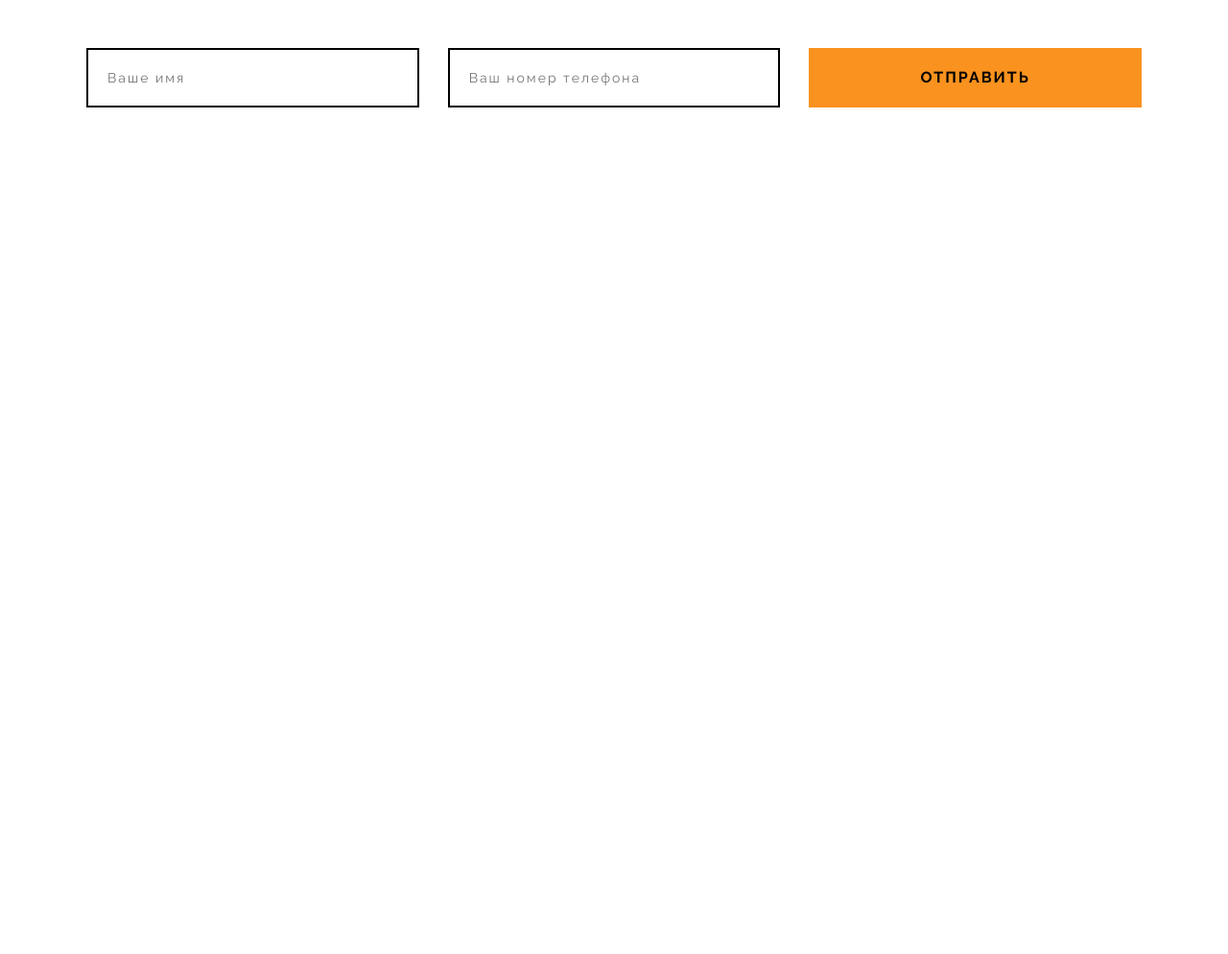
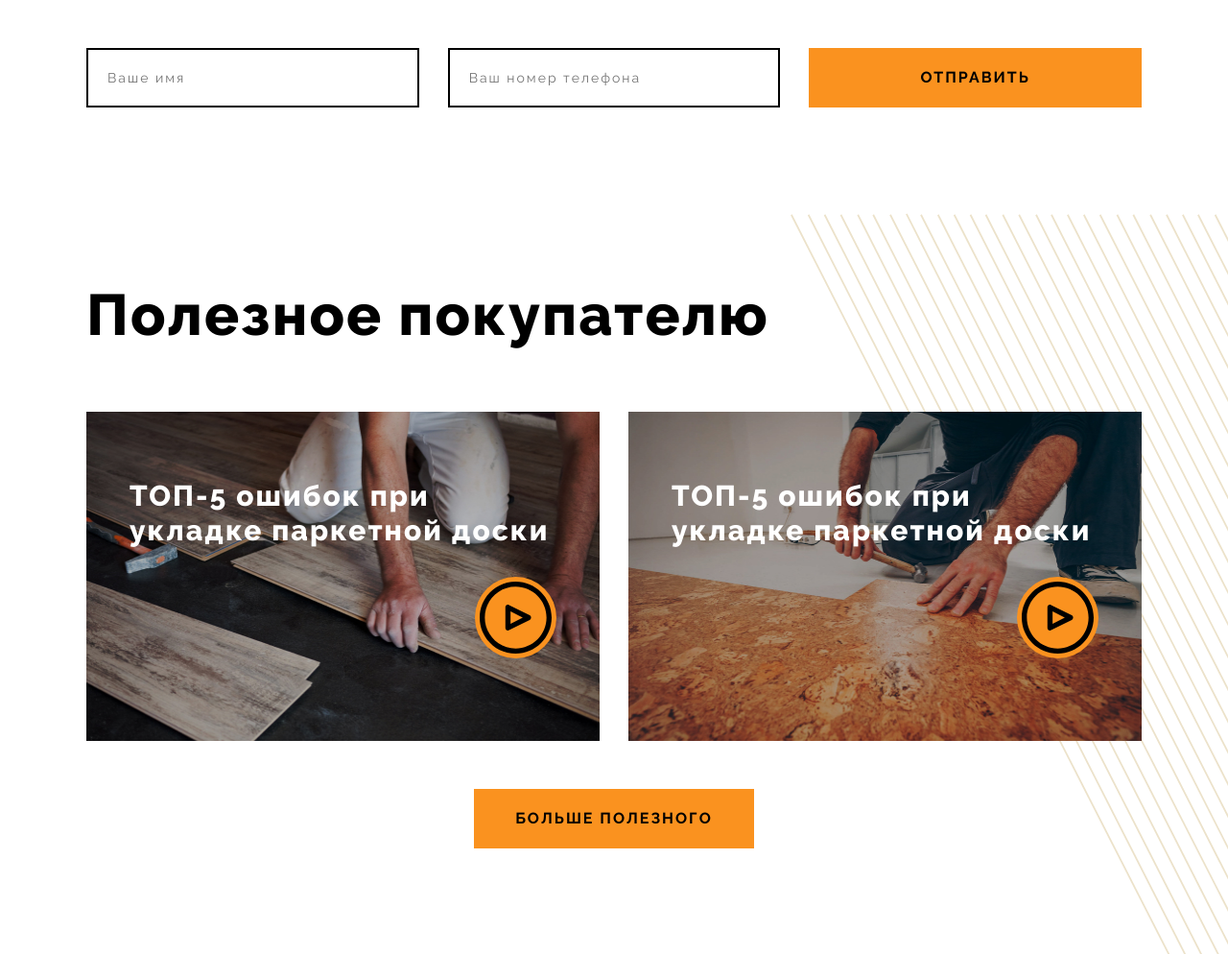
Before and after one commit to yurkaronin/parket-a, a website: page src/html/index.html in a window 1280 px wide. Shown: the part 9134-10128 px from the top of the page at 96% size. Before the commit the page ends 9356 px from the top, so only its background shows below. Drawn offline with nearby package versions, Linux system fonts and the light colour scheme; files that its build step writes are made by us from their sources; files whose address does not match are found by name.

Commit message:
Добавил блок с видео рликами

```diff
--- a/src/html/index.html
+++ b/src/html/index.html
@@ -30,6 +30,7 @@
     @@include('sections/main-showroom.html')
     @@include('sections/main-collections.html')
     @@include('sections/main-consultation.html')
+    @@include('sections/main-useful.html')
   </main>
   <!-- Swiper JS -->
   <script src="https://unpkg.com/swiper/swiper-bundle.min.js"></script>
--- a/src/html/sections/main-collections.html
+++ b/src/html/sections/main-collections.html
@@ -10,8 +10,8 @@
 
     <!-- Swiper -->
     <div class="custom-slider__navigation">
-      <div class="swiper-button-next mySwiper-2__next"></div>
-      <div class="swiper-button-prev mySwiper-2__prev"></div>
+      <div class="swiper-button-next mySwiper-2-next"></div>
+      <div class="swiper-button-prev mySwiper-2-prev"></div>
     </div>
     <!-- Слайдер  -->
     <div class="main-collections__slider custom-slider swiper-container mySwiper-2">
--- a/src/html/sections/main-consultation.html
+++ b/src/html/sections/main-consultation.html
@@ -1,7 +1,7 @@
 <!-- Консультация специалиста  -->
 <section class="main-consultation">
   <div class="wrapper">
-    <img class="conmain-consultation__photo" src="img/team/1.jpg" alt="Менеджер" width="540" height="300">
+    <img class="main-consultation__photo" src="img/team/1.jpg" alt="Менеджер" width="540" height="300">
 
     <div class="main-consultation__details">
       <h2 class="title">Консультация специалиста</h2>
--- a/src/html/sections/main-showroom.html
+++ b/src/html/sections/main-showroom.html
@@ -7,8 +7,8 @@
     </div>
     <!-- Swiper -->
     <div class="custom-slider__navigation">
-      <div class="swiper-button-next mySwiper__next"></div>
-      <div class="swiper-button-prev mySwiper__prev"></div>
+      <div class="swiper-button-next mySwiper-next"></div>
+      <div class="swiper-button-prev mySwiper-prev"></div>
     </div>
 
     <div class="main-showroom__slider custom-slider swiper-container mySwiper">
--- /dev/null
+++ b/src/html/sections/main-useful.html
@@ -0,0 +1,26 @@
+<!-- Полезное покупателю  -->
+<section class="main-useful">
+  <div class="wrapper">
+    <div class="section-header">
+      <h2 class="title">Полезное покупателю</h2>
+    </div>
+    <ul class="main-useful__list">
+      <li class="main-useful__item">
+        <img class="main-useful__image" src="img/video/1.jpg" alt="фотография ролика" width="540" height="343">
+        <h3 class="main-useful__title">ТОП-5 ошибок при укладке паркетной доски</h3>
+        <a class="main-useful__link" href="#">
+          <img src="img/icons/play-button.svg" alt="иконка пуска" width="85" height="85">
+        </a>
+      </li>
+      <li class="main-useful__item">
+        <img class="main-useful__image" src="img/video/2.jpg" alt="фотография ролика" width="540" height="343">
+        <h3 class="main-useful__title">ТОП-5 ошибок при укладке паркетной доски</h3>
+        <a class="main-useful__link" href="#">
+          <img src="img/icons/play-button.svg" alt="иконка пуска" width="85" height="85">
+        </a>
+      </li>
+    </ul>
+
+    <a href="#" class="main-useful__button button">Больше полезного</a>
+  </div>
+</section>
--- a/src/js/main.js
+++ b/src/js/main.js
@@ -29,8 +29,8 @@ tab();
 
 var swiper = new Swiper(".mySwiper", {
   navigation: {
-    nextEl: ".mySwiper__next",
-    prevEl: ".mySwiper__prev",
+    nextEl: ".mySwiper-next",
+    prevEl: ".mySwiper-prev",
   },
   autoplay: {
     delay: 2500,
@@ -65,8 +65,8 @@ var swiper = new Swiper(".mySwiper", {
 
 var swiper2 = new Swiper(".mySwiper-2", {
   navigation: {
-    nextEl: ".mySwiper-2__next",
-    prevEl: ".mySwiper-2__prev",
+    nextEl: ".mySwiper-2-next",
+    prevEl: ".mySwiper-2-prev",
   },
   autoplay: {
     delay: 2500,
--- a/src/scss/sections/_main-consultation.scss
+++ b/src/scss/sections/_main-consultation.scss
@@ -21,7 +21,7 @@
   }
 }
 
-.conmain-consultation__photo {
+.main-consultation__photo {
   max-width: 540px;
   height: auto;
   height: auto;
--- /dev/null
+++ b/src/scss/sections/_main-userful.scss
@@ -0,0 +1,78 @@
+.main-useful {
+  padding: $basic-padding;
+  position: relative;
+  &::before {
+    width: 100%;
+    height: 100%;
+    position: absolute;
+    top: 0;
+    right: 0;
+    content: "";
+    display: block;
+    background-image: url(../img/bg/bg-8.svg);
+    background-repeat: no-repeat;
+    background-size: cover;
+    z-index: -1;
+    @media (max-width: 1200px) {
+      display: none;
+    }
+  }
+}
+
+.main-useful__list {
+  list-style: none;
+  margin: 0;
+  padding: 0;
+  display: grid;
+  gap: 30px;
+  grid-template-columns: 1fr 1fr;
+  margin-bottom: 50px;
+  @media (max-width: 900px) {
+    grid-template-columns: 1fr;
+  }
+}
+
+.main-useful__item {
+  position: relative;
+  padding: 40px 45px;
+  min-height: 343px;
+}
+
+.main-useful__image {
+  width: 100%;
+  background-color: #1f1d1d;
+  position: absolute;
+  width: 100%;
+  height: 100%;
+  top: 0;
+  left: 0;
+  z-index: 0;
+}
+
+.main-useful__title {
+  color: #ffffff;
+  font-weight: 800;
+  font-size: 30px;
+  line-height: 120%;
+  letter-spacing: 2px;
+  position: relative;
+  z-index: 2;
+}
+
+.main-useful__link {
+  max-width: 85px;
+  display: flex;
+  align-items: center;
+  justify-content: center;
+  position: relative;
+  z-index: 2;
+  margin: 0 auto;
+  margin-right: 0;
+  display: block;
+}
+
+.main-useful__button {
+  margin: 0 auto;
+  max-width: max-content;
+  display: block;
+}
```
Also changed, not shown: src/img/bg/bg-8.svg (renamed from src/img/bg/bg-8svg.svg), src/img/bg/bg-9.svg (renamed from src/img/bg/bg-9svg.svg), src/img/icons/play-button.svg (added), src/img/video/1.jpg (added), src/img/video/2.jpg (added).
